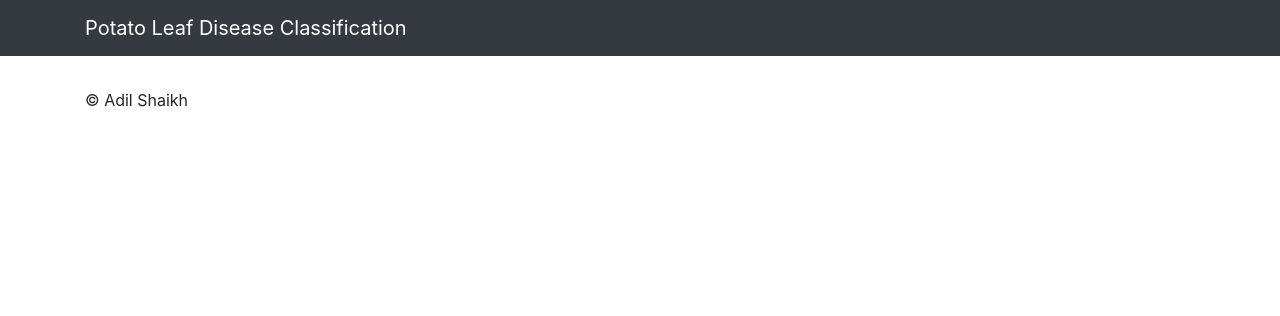
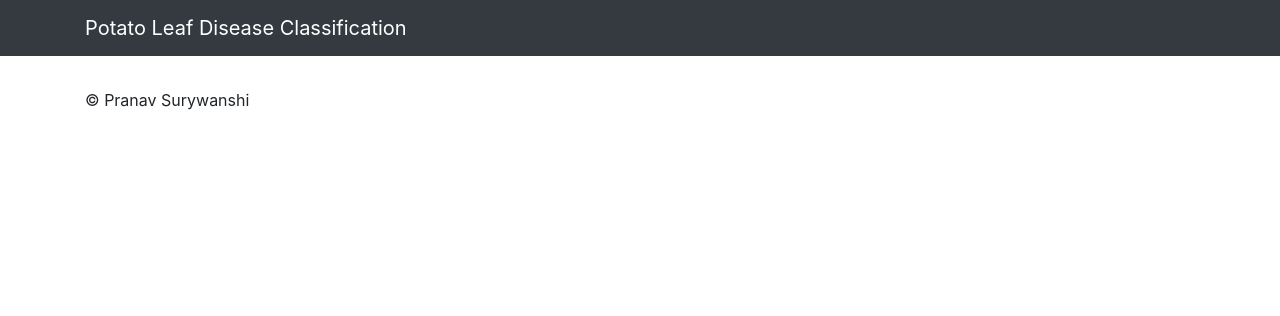
Before and after one commit to pranav2216/Potato-Leaf-Disease-Classification, a Python web app: template templates/base.html in a window 1280 px wide. Shown: the top 316 px of the page. Run offline with Jinja, Linux system fonts and the light colour scheme; the template is opened without the code that fills it, so the values that code supplies are empty; some libraries are stand-ins or nearby versions.

Commit message:
Update base.html

```diff
--- a/templates/base.html
+++ b/templates/base.html
@@ -23,7 +23,7 @@
     <div class="container">
         <div id="content" style="margin-top:2em">{% block content %}{% endblock %}</div>
         <div class='footer'>
-           <p class='footer-description'>© Adil Shaikh</p>
+           <p class='footer-description'>© Pranav Surywanshi</p>
     </div>
 </body>
 
```
